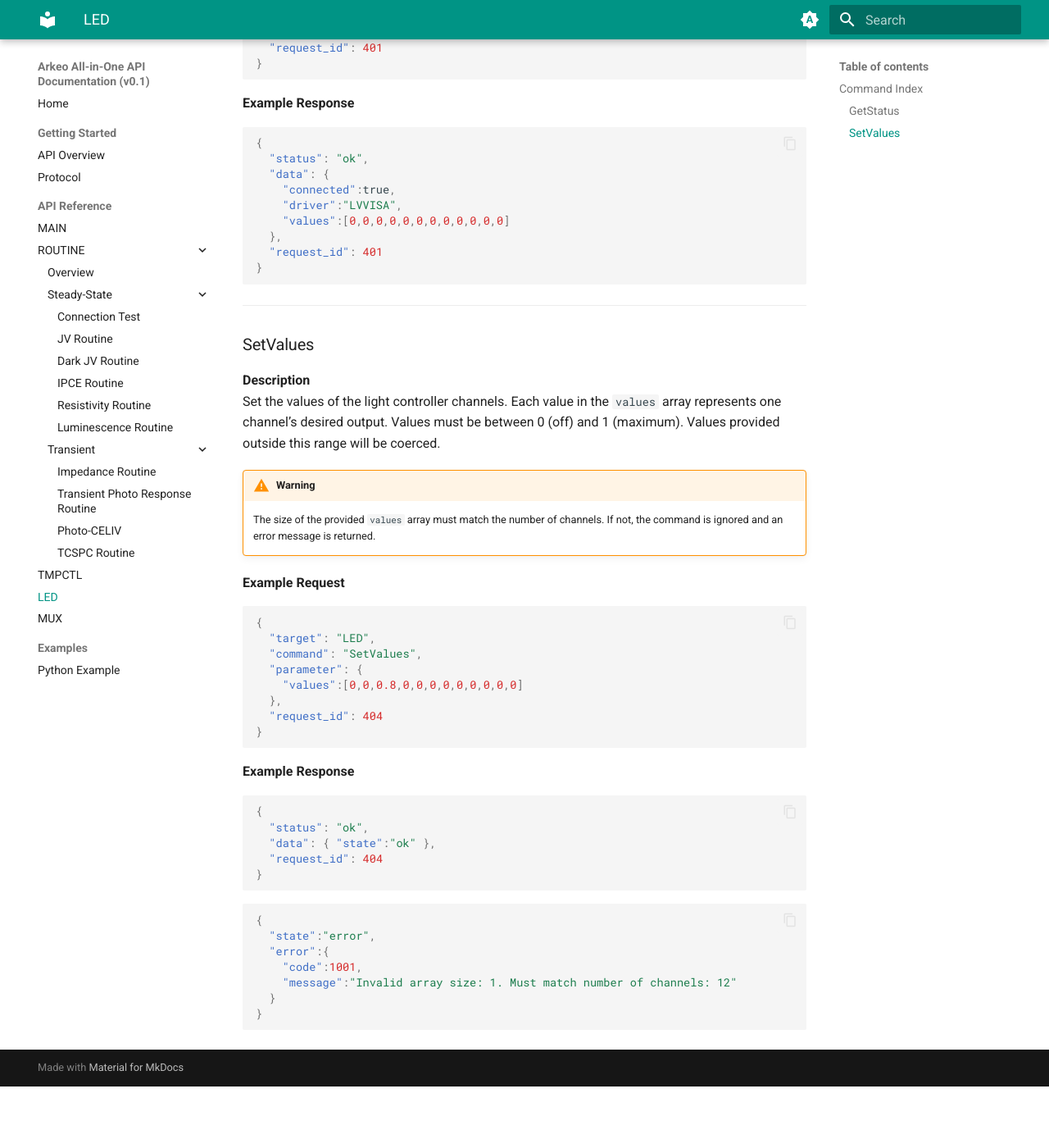
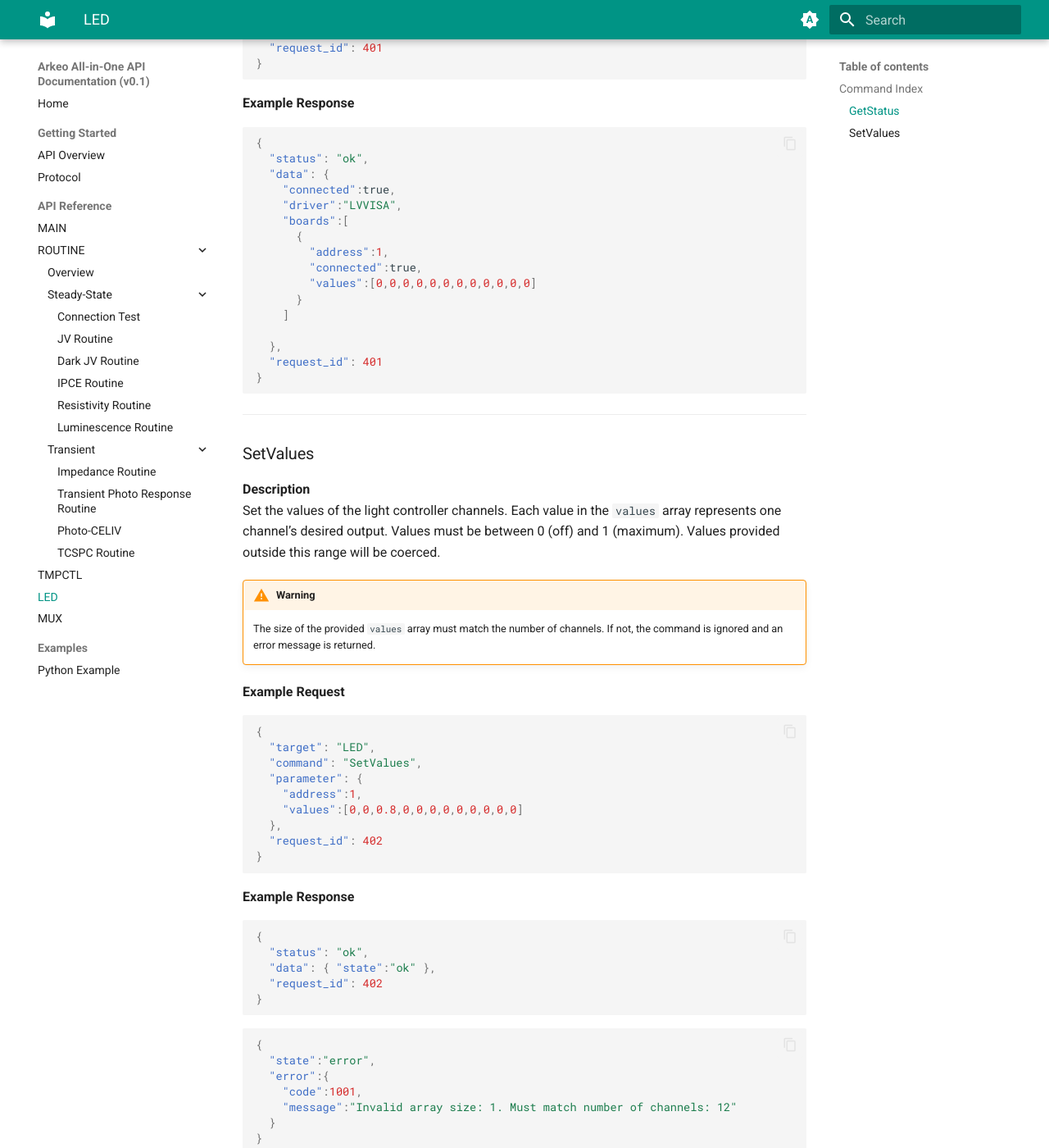
Before and after one commit to cicciresearch/arkeo-api-docs, an MkDocs documentation site: the page built from docs/light/index.md, in a window 1280 px wide and 1400 px high, scrolled down 641 px. Shown: the whole window at 82% size. Built offline with MkDocs 1.6.1 and Material for MkDocs 9.7.7, drawn with Linux system fonts in a browser that asks for light colours; before the commit the page ends 1966 px from its top, so only the background shows below that.

Commit message:
light target update

````diff
--- a/docs/light/index.md
+++ b/docs/light/index.md
@@ -36,7 +36,14 @@ Returns the connection status of the light controller.
   "data": {
     "connected":true,
     "driver":"LVVISA",
-    "values":[0,0,0,0,0,0,0,0,0,0,0,0]
+    "boards":[
+      {
+        "address":1,
+        "connected":true,
+        "values":[0,0,0,0,0,0,0,0,0,0,0,0]
+      }
+    ]
+
   },
   "request_id": 401
 }
@@ -59,9 +66,10 @@ Set the values of the light controller channels. Each value in the `values` arra
   "target": "LED",
   "command": "SetValues",
   "parameter": {
+    "address":1,
     "values":[0,0,0.8,0,0,0,0,0,0,0,0,0]
   },
-  "request_id": 404
+  "request_id": 402
 }
 ```
 
@@ -71,7 +79,7 @@ Set the values of the light controller channels. Each value in the `values` arra
 {
   "status": "ok",
   "data": { "state":"ok" },
-  "request_id": 404
+  "request_id": 402
 }
 ```
 
````
Also changed, not shown: docs/routine/steady-state/dark-jv.md (+3 -0 lines), docs/routine/transient/tcspc.md (+1 -1 lines).
